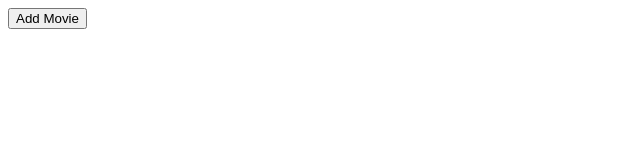
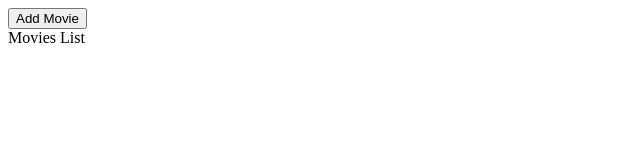
Before and after one commit to deepaksisodiya/globant-project, a Vue app: page / in a window 1280 px wide. Shown: the top 160 px of the page, without its empty margins (0-640 px from the left). Built offline with nearby package versions, Linux system fonts and the light colour scheme.

Commit message:
minor change

```diff
--- a/src/components/ListMovie.vue
+++ b/src/components/ListMovie.vue
@@ -1,11 +1,14 @@
 <template>
-  <ul>
-    <ul v-for="(movie, index) in movies" :key="index">
-      {{
-        movie.movieName
-      }}
+  <div>
+    <header>Movies List</header>
+    <ul>
+      <ul v-for="(movie, index) in movies" :key="index">
+        <p>{{ movie.movieName }}</p>
+        <p>{{ movie.genre }}</p>
+        <p>{{ movie.rating }}</p>
+      </ul>
     </ul>
-  </ul>
+  </div>
 </template>
 
 <script>
```
